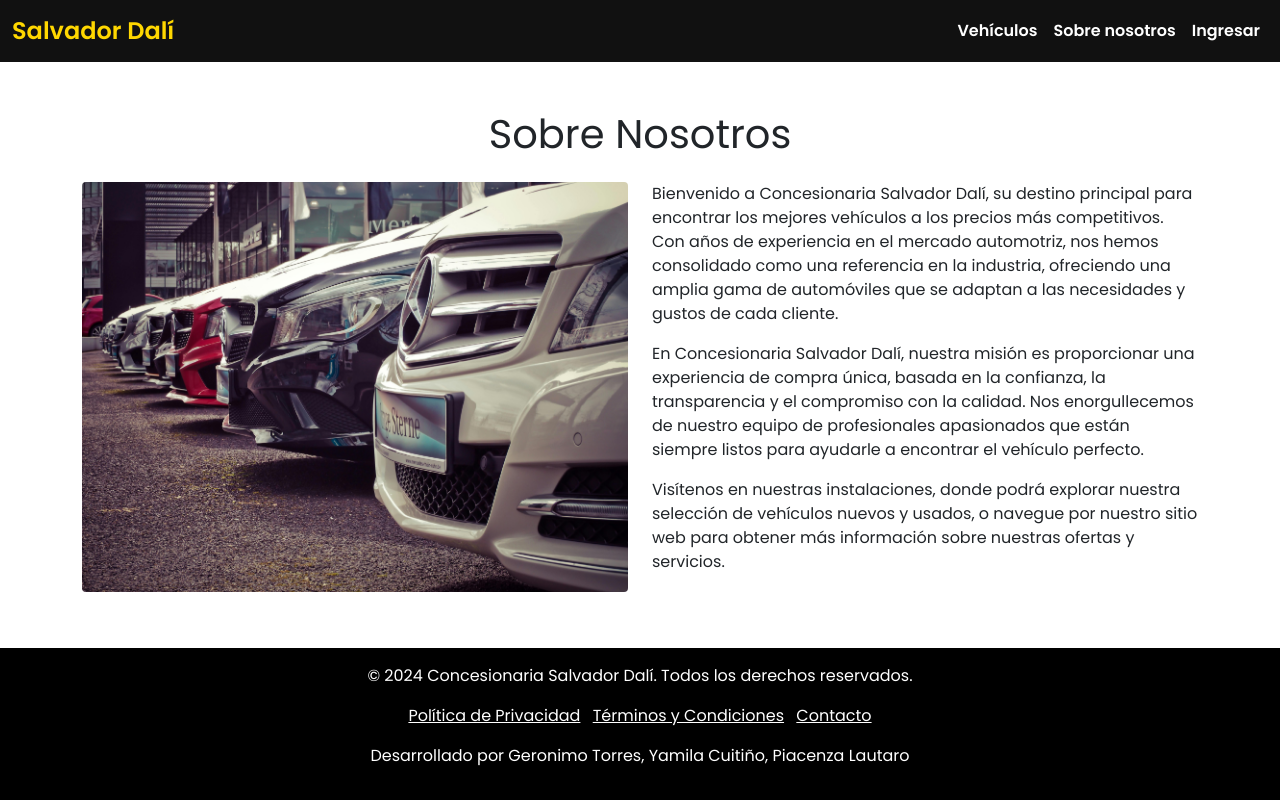
After one commit to GeronimoTorresOrtiz/concesionariaLP, a Django app: page /sobre_nosotros/ in a window 1280 px wide. The commit adds this page. Run offline with Django 5.2, Linux system fonts and the light colour scheme.

Commit message:
terminado

```diff
--- a/concesionaria/home/templates/home/base.html
+++ b/concesionaria/home/templates/home/base.html
@@ -20,6 +20,26 @@
     <link rel="stylesheet" href="{% static 'home/css/styles.css' %}">
 
     {% block extra_css %}{% endblock %}
+
+    <style>
+        html, body {
+            height: 100%;
+            margin: 0;
+            display: flex;
+            flex-direction: column;
+        }
+
+        .content {
+            flex: 1;
+        }
+
+        footer {
+            background-color: #000000;
+            color: white;
+            text-align: center;
+            padding: 1rem;
+        }
+    </style>
 </head>
 <body>
     <nav class="navbar navbar-expand-lg">
@@ -34,7 +54,7 @@
                         <a class="nav-link" href="{% url 'vehiculo_lista' %}">Vehículos</a>
                     </li>
                     <li class="nav-item">
-                        <a class="nav-link" href="#">Sobre nosotros</a>
+                        <a class="nav-link" href="{% url 'about_us' %}">Sobre nosotros</a>
                     </li>
                     {% if user.is_authenticated %}
                     <li class="nav-item">
@@ -50,12 +70,12 @@
         </div>
     </nav>
 
-    <div class="">
+    <div class="content">
         {% block content %}
         {% endblock %}
     </div>
 
-    <footer class="bg-dark text-white mt-4 py-3">
+    <footer class="mt-auto">
         <div class="container text-center">
             <p>&copy; 2024 Concesionaria Salvador Dalí. Todos los derechos reservados.</p>
             <ul class="list-inline">
@@ -63,7 +83,7 @@
                 <li class="list-inline-item"><a href="#" class="text-white">Términos y Condiciones</a></li>
                 <li class="list-inline-item"><a href="#" class="text-white">Contacto</a></li>
             </ul>
-            <p class="mt-2">Desarrollado por <a href="#" class="text-white">Geronimo Torres, Yamila Cuitiño, Piacenza Lautaro</a></p>
+            <p class="mt-2">Desarrollado por Geronimo Torres, Yamila Cuitiño, Piacenza Lautaro</p>
         </div>
     </footer>
 </body>
--- /dev/null
+++ b/concesionaria/home/templates/home/sobre_nosotros.html
@@ -0,0 +1,46 @@
+{% extends "home/base.html" %}
+{% load static %}
+
+
+{% block content %}
+    <div class="container my-5">
+        <h1 class="text-center mb-4">Sobre Nosotros</h1>
+        <div class="row">
+            <div class="col-md-6">
+                <img src="{% static 'home/images/about_us.jpg' %}" alt="Concesionaria" class="img-fluid rounded">
+            </div>
+            <div class="col-md-6">
+                <p>
+                    Bienvenido a Concesionaria Salvador Dalí, su destino principal para encontrar los mejores vehículos a los precios más competitivos. Con años de experiencia en el mercado automotriz, nos hemos consolidado como una referencia en la industria, ofreciendo una amplia gama de automóviles que se adaptan a las necesidades y gustos de cada cliente.
+                </p>
+                <p>
+                    En Concesionaria Salvador Dalí, nuestra misión es proporcionar una experiencia de compra única, basada en la confianza, la transparencia y el compromiso con la calidad. Nos enorgullecemos de nuestro equipo de profesionales apasionados que están siempre listos para ayudarle a encontrar el vehículo perfecto.
+                </p>
+                <p>
+                    Visítenos en nuestras instalaciones, donde podrá explorar nuestra selección de vehículos nuevos y usados, o navegue por nuestro sitio web para obtener más información sobre nuestras ofertas y servicios.
+                </p>
+            </div>
+        </div>
+    </div>
+{% endblock %}
+
+<style>
+    .bg-white {
+        background-color: #ffffff;
+    }
+    .form-label {
+        font-weight: 600;
+        color: #495057;
+    }
+    .btn-success {
+        background-color: #28a745;
+        border-color: #28a745;
+    }
+    .btn-success:hover {
+        background-color: #218838;
+        border-color: #1e7e34;
+    }
+    .shadow-lg {
+        box-shadow: 0 4px 6px rgba(0, 0, 0, 0.1);
+    }
+</style>
--- a/concesionaria/home/urls.py
+++ b/concesionaria/home/urls.py
@@ -4,16 +4,16 @@ from home.views import(
     index_view,
     LoginView,
     LogoutView,
-    RegisterView
+    RegisterView,
+    about_us,
+)
 
-)
+from . import views
 
 urlpatterns = [
     path(route="", view=index_view, name='index'),
     path(route="login/", view=LoginView.as_view(), name='login'),
     path(route="logout/", view=LogoutView.as_view(), name='logout'),
     path(route="register/", view=RegisterView.as_view(), name='register'),
-
-
-
+    path('sobre_nosotros/', views.about_us, name='about_us'),
 ]
--- a/concesionaria/home/views.py
+++ b/concesionaria/home/views.py
@@ -8,6 +8,7 @@ from django.shortcuts import redirect, render
 from django.views import View
 
 from usuarios.forms import UserRegisterForm
+
 
 
 class LoginView(View):
@@ -27,6 +28,8 @@ class LoginView(View):
             )
             if user:
                 login(request,user)
+                return redirect('index')
+            else :
                 return redirect('index')
         return render(request, 'home/login.html')
 
@@ -66,7 +69,11 @@ class RegisterView(View):
         )
 
 
-@login_required(login_url='login')
+def about_us(request):
+    return render(request, 'home/sobre_nosotros.html')
+
+
+
 def index_view(request):
     return render(
         request,
--- a/concesionaria/vehiculos/context_processors.py
+++ b/concesionaria/vehiculos/context_processors.py
@@ -1,4 +1,3 @@
-# vehiculos/context_processors.py
 from django.conf import settings
 import datetime
 
@@ -14,10 +13,10 @@ def lista_marcas_context(request):
 
 def site_context(request):
     now = datetime.datetime.now()
-    time_now = now.strftime('%H:%M:%S')  # Formato de hora, minutos y segundos
+    time_now = now.strftime('%H:%M:%S')
 
     return {
         'SITE_NAME': settings.SITE_NAME,
         'current_year': now.year,
-        'current_time': time_now,  # Hora actual en formato de reloj
+        'current_time': time_now,
     }
--- a/concesionaria/vehiculos/repositories/comentario.py
+++ b/concesionaria/vehiculos/repositories/comentario.py
@@ -22,13 +22,13 @@ class ComentarioRepository:
         queryset = Comentario.objects.all()
 
         if vehiculo is not None:
-            queryset = queryset.filter(vehiculo=vehiculo)  # Usamos 'exact' implícitamente
+            queryset = queryset.filter(vehiculo=vehiculo)
 
         if autor is not None:
-            queryset = queryset.filter(author=autor)  # Usamos 'exact' para el autor
+            queryset = queryset.filter(author=autor)
 
         if calificacion is not None:
-            queryset = queryset.filter(calificacion=calificacion)  # Usamos 'exact' implícitamente
+            queryset = queryset.filter(calificacion=calificacion)
 
         return list(queryset)
 
--- a/concesionaria/vehiculos/repositories/vehiculo.py
+++ b/concesionaria/vehiculos/repositories/vehiculo.py
@@ -1,4 +1,3 @@
-# vehiculos/repositories/vehiculo.py
 from typing import List, Optional
 from vehiculos.models import Vehiculo, Marca, Pais, Combustible, Modelo
 
--- a/concesionaria/vehiculos/templates/comentarios/list.html
+++ b/concesionaria/vehiculos/templates/comentarios/list.html
@@ -27,14 +27,12 @@
                     {% if user.is_authenticated %}
                     <td>
                         {% if user == comentario.author %}
-                            <!-- El autor del comentario puede editarlo y eliminarlo -->
                             <a href="{% url 'comentario_update' comentario.id %}" class="btn btn-warning btn-sm">Editar</a>
                             <form action="{% url 'comentario_delete' comentario.id %}" method="post" style="display:inline;">
                                 {% csrf_token %}
                                 <button type="submit" class="btn btn-danger btn-sm">Eliminar</button>
                             </form>
                         {% elif user.is_superuser or user.is_staff %}
-                            <!-- Superusuarios y staff pueden eliminar cualquier comentario -->
                             <form action="{% url 'comentario_delete' comentario.id %}" method="post" style="display:inline;">
                                 {% csrf_token %}
                                 <button type="submit" class="btn btn-danger btn-sm">Eliminar</button>
--- a/concesionaria/vehiculos/views/comentario_view.py
+++ b/concesionaria/vehiculos/views/comentario_view.py
@@ -18,7 +18,7 @@ class ComentarioListaView(View):
 
         # Si el usuario está autenticado y no es staff, solo muestra comentarios del propio usuario
         if request.user.is_authenticated and not request.user.is_staff:
-            comentarios = comentarios.filter(author=request.user)  # Usar 'author' en lugar de 'autor'
+            comentarios = comentarios.filter(author=request.user)
 
         return render(
             request,
--- a/concesionaria/vehiculos/views/vehiculo_view.py
+++ b/concesionaria/vehiculos/views/vehiculo_view.py
@@ -20,7 +20,6 @@ pais_repo = PaisRepository()
 
 class VehiculoListaView(View):
     def get(self, request):
-        # Obtener el parámetro de marca de la solicitud
         marca_id = request.GET.get('brand')
 
         # Si se proporciona un ID de marca, filtrar los vehículos por marca
@@ -29,7 +28,6 @@ class VehiculoListaView(View):
         else:
             vehiculos = vehiculo_repo.get_all()
 
-        # Obtener la lista de marcas para el dropdown
         marcas = marca_repo.get_all()
 
         return render(
@@ -37,8 +35,8 @@ class VehiculoListaView(View):
             'vehiculos/list.html',
             {
                 'vehicles': vehiculos,
-                'lista_marcas': marcas,  # Pasa la lista de marcas al template
-                'current_time': datetime.now().strftime('%H:%M:%S')  # Si usas context processors, no es necesario
+                'lista_marcas': marcas,
+                'current_time': datetime.now().strftime('%H:%M:%S')
             }
         )
 
```
Also changed, not shown: concesionaria/home/templates/home/login.html (+5 -3 lines), concesionaria/home/templates/home/register.html (+4 -3 lines), concesionaria/vehiculos/templates/comentarios/create.html (+5 -5 lines), concesionaria/vehiculos/templates/comentarios/update.html (+5 -5 lines), concesionaria/home/static/home/images/about_us.jpg (added).
